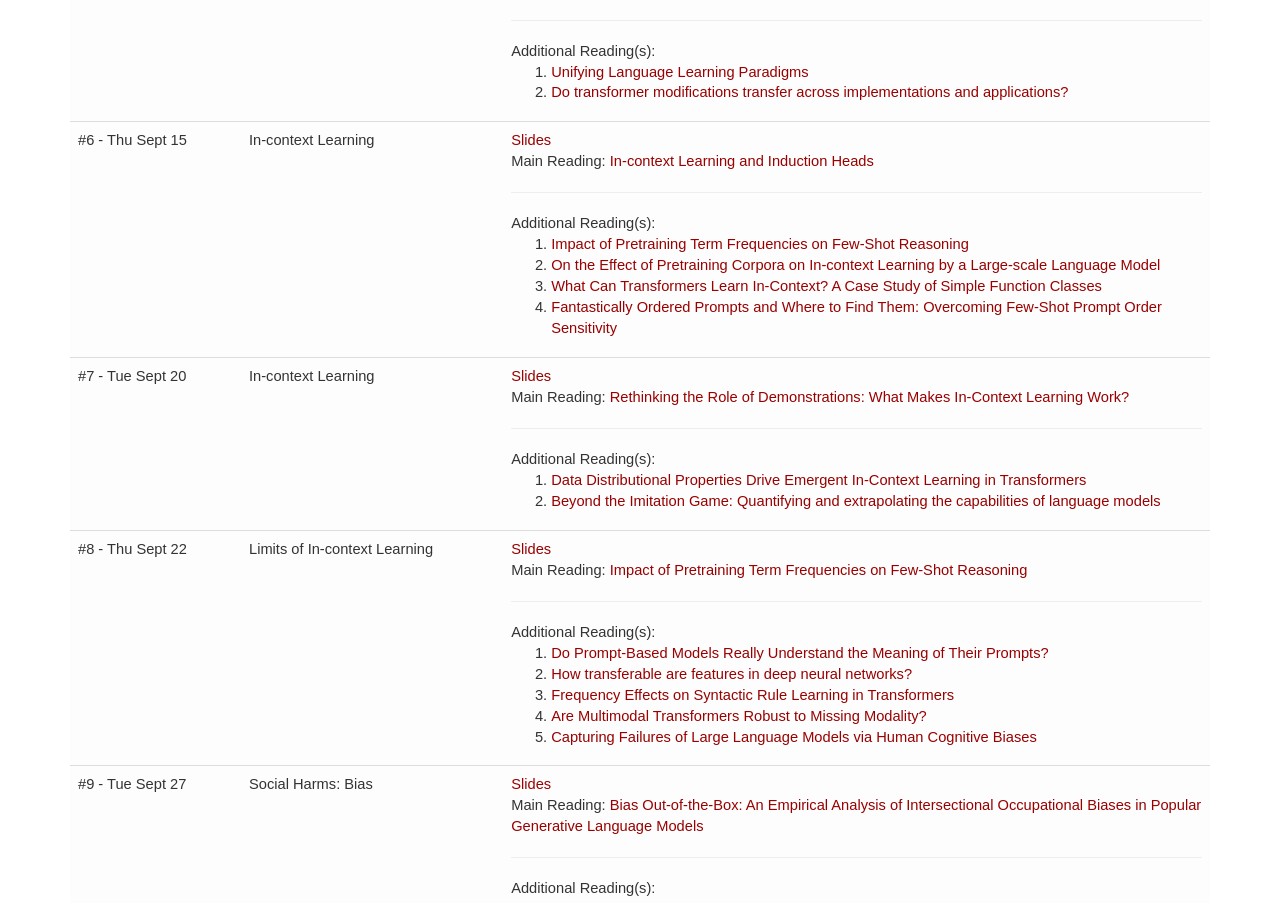
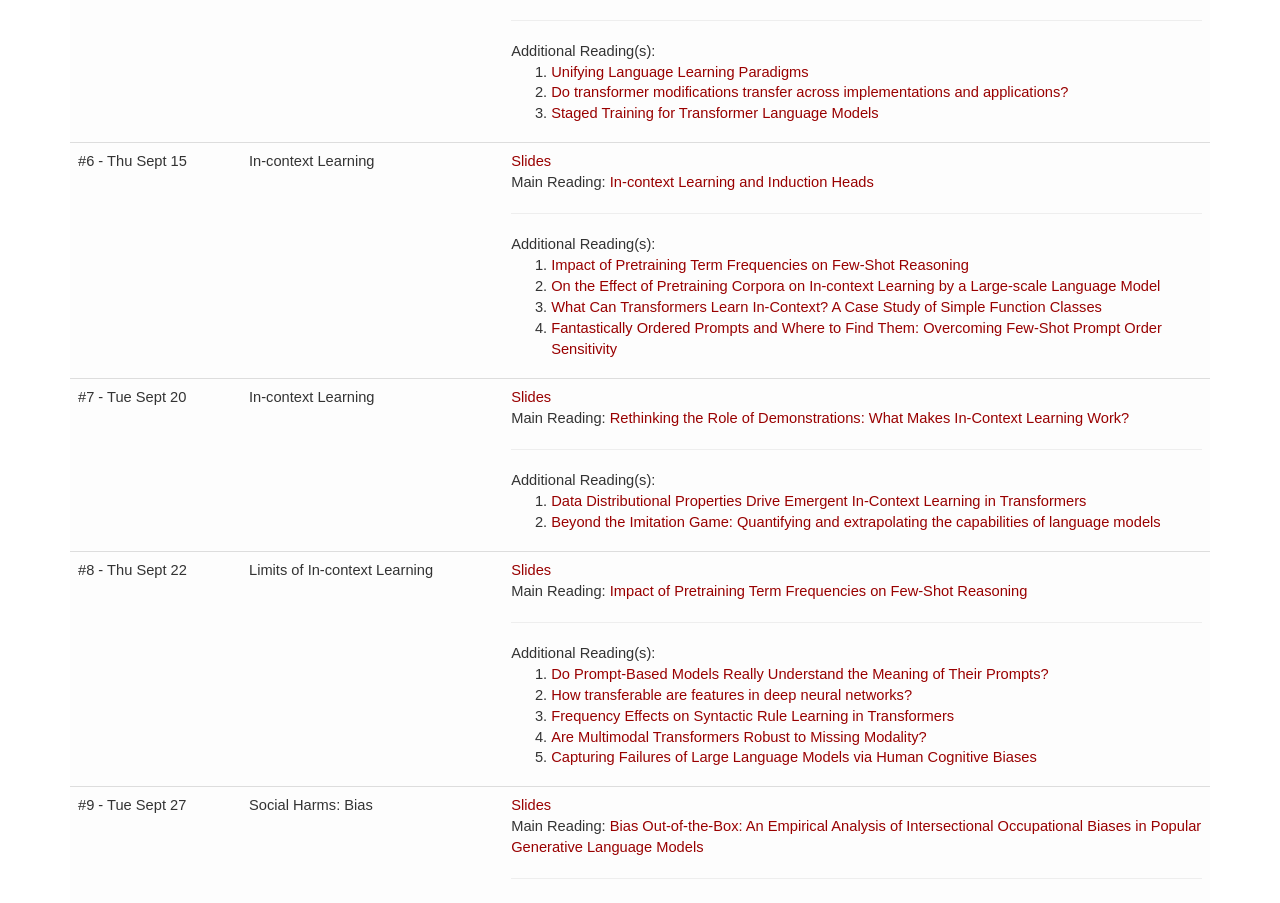
Before and after one commit to williamium3000/csci-601-771-self-supervised-models, a plain HTML site: page index.html in a window 1280 px wide. Shown: the part 2950-3853 px from the top of the page. Drawn offline with nearby package versions, Linux system fonts and the light colour scheme; a web font is replaced by a local one.

Commit message:
Update index.html

```diff
--- a/index.html
+++ b/index.html
@@ -343,6 +343,7 @@
                 <ol>
                     <li><a href="https://arxiv.org/abs/2205.05131">Unifying Language Learning Paradigms</a></li>
                     <li><a href="https://arxiv.org/abs/2102.11972">Do transformer modifications transfer across implementations and applications? </a></li>
+                    <li><a href="https://arxiv.org/abs/2203.06211">Staged Training for Transformer Language Models </a></li>
                 </ol>
             </td>
         </tr>
```
